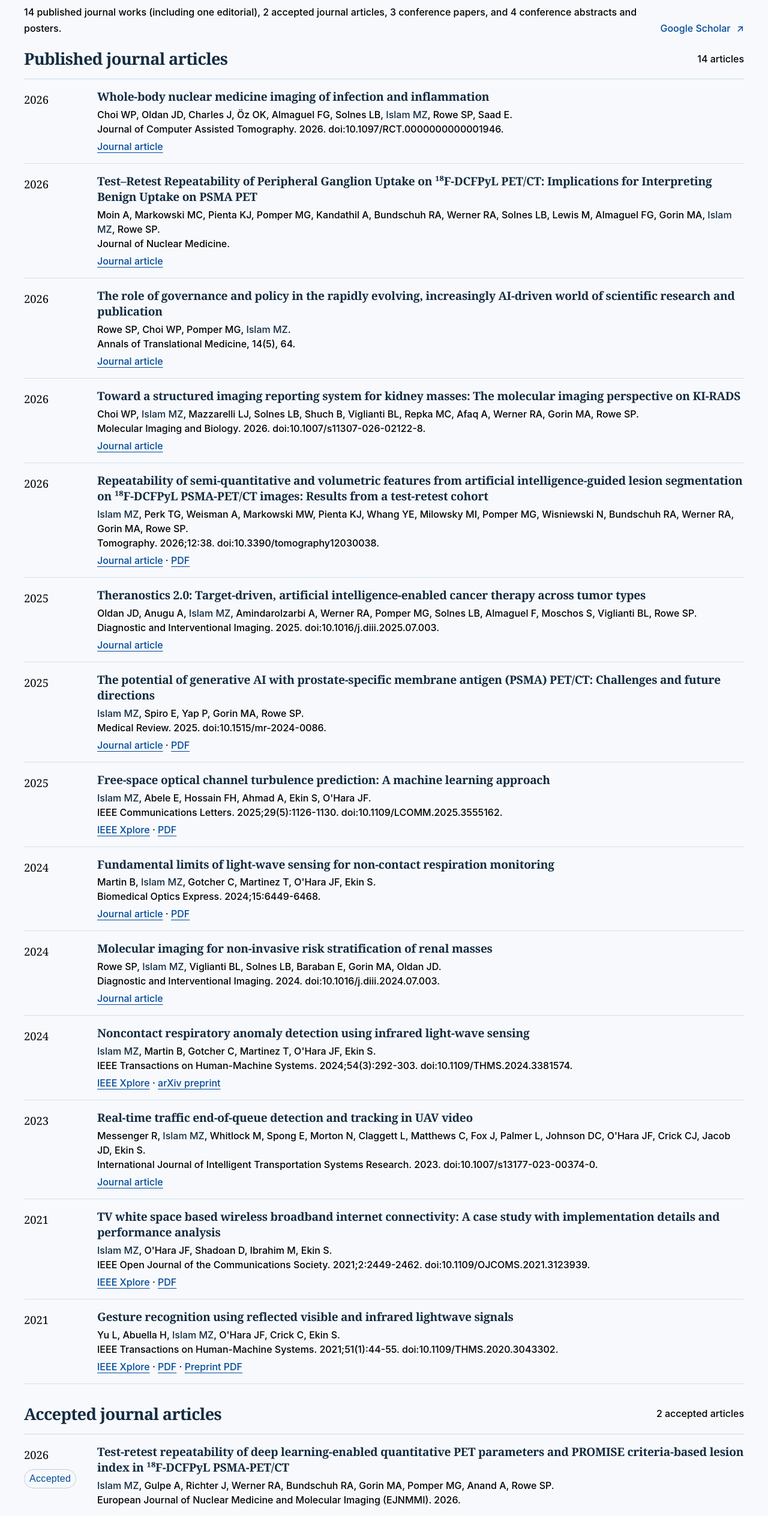
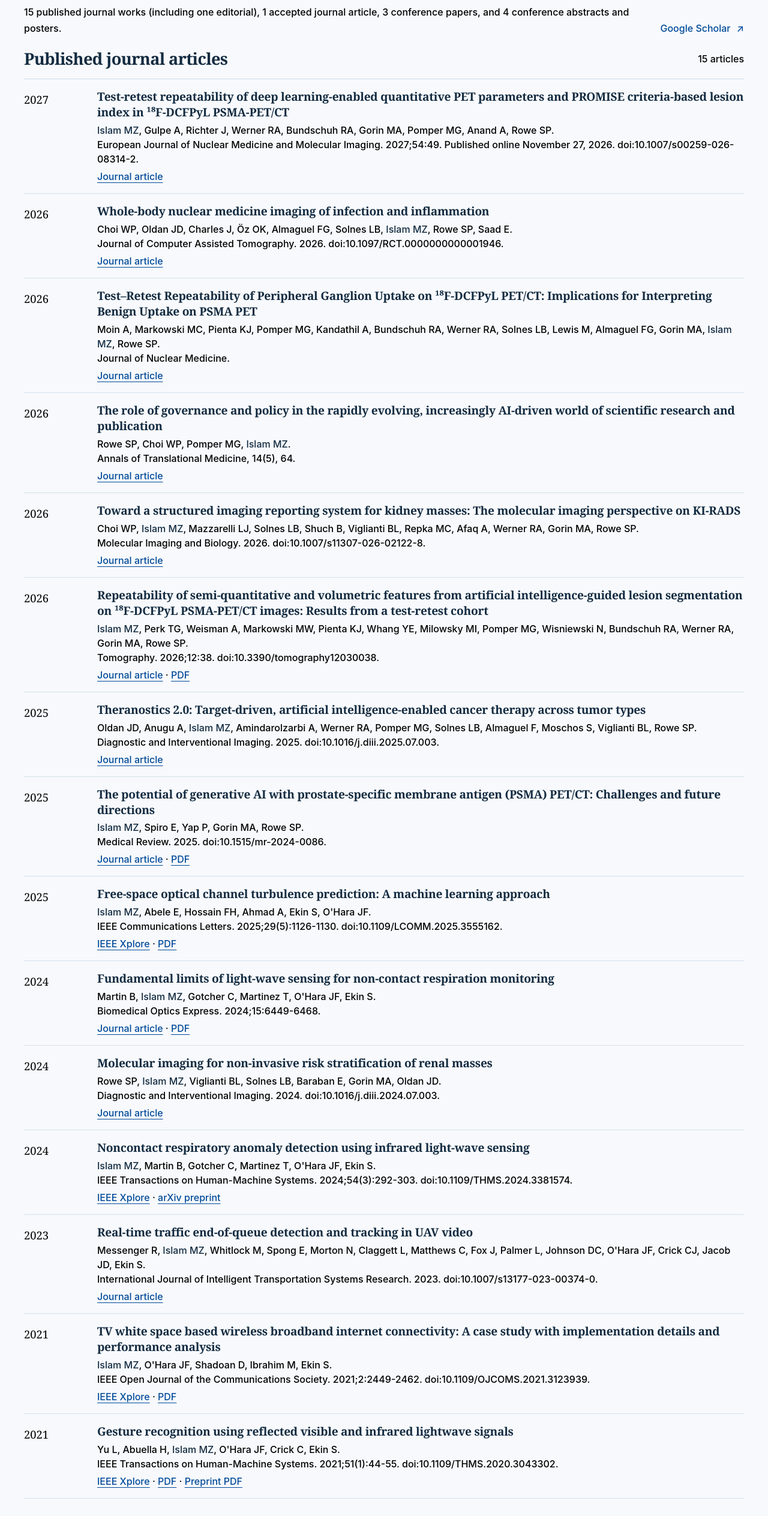
Before and after one commit to Zobaer/zobaer.github.io, a plain HTML site: page publications.html in a window 1280 px wide. Shown: the part 223-2750 px from the top of the page at 60% size. Drawn offline with Linux system fonts and the light colour scheme.

Commit message:
Update PSMA-PET repeatability publication

```diff
--- a/publications.html
+++ b/publications.html
@@ -504,11 +504,21 @@
 <section aria-labelledby="publications-title" class="page-view section" data-view="publications" id="publications">
 <div class="wrap">
 <div class="publications-head">
-<div><p class="eyebrow">Scholarly work</p><h1 class="page-title" id="publications-title">Publications</h1><p class="publications-summary">14 published journal works (including one editorial), 2 accepted journal articles, 3 conference papers, and 4 conference abstracts and posters.</p></div>
+<div><p class="eyebrow">Scholarly work</p><h1 class="page-title" id="publications-title">Publications</h1><p class="publications-summary">15 published journal works (including one editorial), 1 accepted journal article, 3 conference papers, and 4 conference abstracts and posters.</p></div>
 <a class="text-link" href="https://scholar.google.com/citations?user=XSbLiWYAAAAJ&amp;hl=en" rel="noopener" target="_blank">Google Scholar <span aria-hidden="true">↗</span></a>
 </div>
-<div class="themes-heading"><h3 id="publications-published">Published journal articles</h3><p>14 articles</p></div>
+<div class="themes-heading"><h3 id="publications-published">Published journal articles</h3><p>15 articles</p></div>
 <ol aria-labelledby="publications-published" class="publication-list">
+<li class="publication">
+<div class="publication-year">2027</div>
+<div>
+<h4>Test-retest repeatability of deep learning-enabled quantitative PET parameters and PROMISE criteria-based lesion index in ¹⁸F-DCFPyL PSMA-PET/CT</h4>
+<p class="publication-meta"><strong>Islam MZ</strong>, Gulpe A, Richter J, Werner RA, Bundschuh RA, Gorin MA, Pomper MG, Anand A, Rowe SP.<br/>European Journal of Nuclear Medicine and Molecular Imaging. 2027;54:49. Published online November 27, 2026. doi:10.1007/s00259-026-08314-2.</p>
+<p class="publication-meta"><a aria-label="Journal article: Test-retest repeatability of deep learning-enabled quantitative PET parameters and PROMISE criteria-based lesion index in ¹⁸F-DCFPyL PSMA-PET/CT" href="https://link.springer.com/article/10.1007/s00259-026-08314-2" rel="noopener" target="_blank">Journal article</a></p>
+</div>
+<span aria-hidden="true" class="publication-arrow">↗</span>
+</li>
+
 <li class="publication">
 <div class="publication-year">2026</div>
 <div>
@@ -636,16 +646,9 @@
 <span aria-hidden="true" class="publication-arrow">↗</span>
 </li>
 </ol>
-<div class="themes-heading"><h3 id="publications-accepted">Accepted journal articles</h3><p>2 accepted articles</p></div>
+<div class="themes-heading"><h3 id="publications-accepted">Accepted journal articles</h3><p>1 accepted article</p></div>
 <ol aria-labelledby="publications-accepted" class="publication-list">
-<li class="publication">
-<div class="publication-year">2026<span class="publication-state">Accepted</span></div>
-<div>
-<h4>Test-retest repeatability of deep learning-enabled quantitative PET parameters and PROMISE criteria-based lesion index in ¹⁸F-DCFPyL PSMA-PET/CT</h4>
-<p class="publication-meta"><strong>Islam MZ</strong>, Gulpe A, Richter J, Werner RA, Bundschuh RA, Gorin MA, Pomper MG, Anand A, Rowe SP.<br/>European Journal of Nuclear Medicine and Molecular Imaging (EJNMMI). 2026.</p>
-</div>
-<span aria-hidden="true"></span>
-</li>
+
 <li class="publication">
 <div class="publication-year">2026<span class="publication-state">Accepted</span></div>
 <div>
```
Also changed, not shown: index.html (+4 -3 lines), updates.html (+1 -0 lines).
